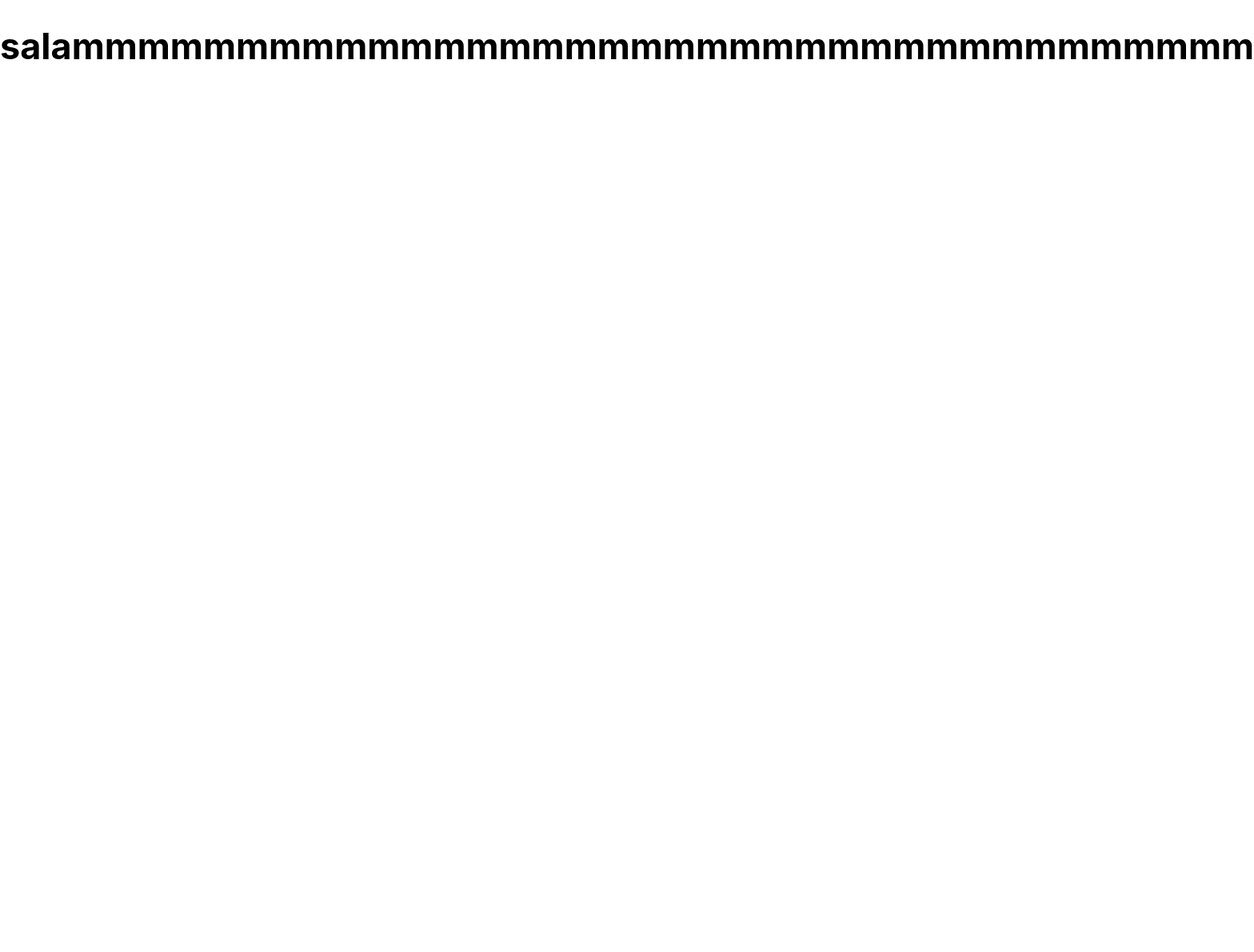
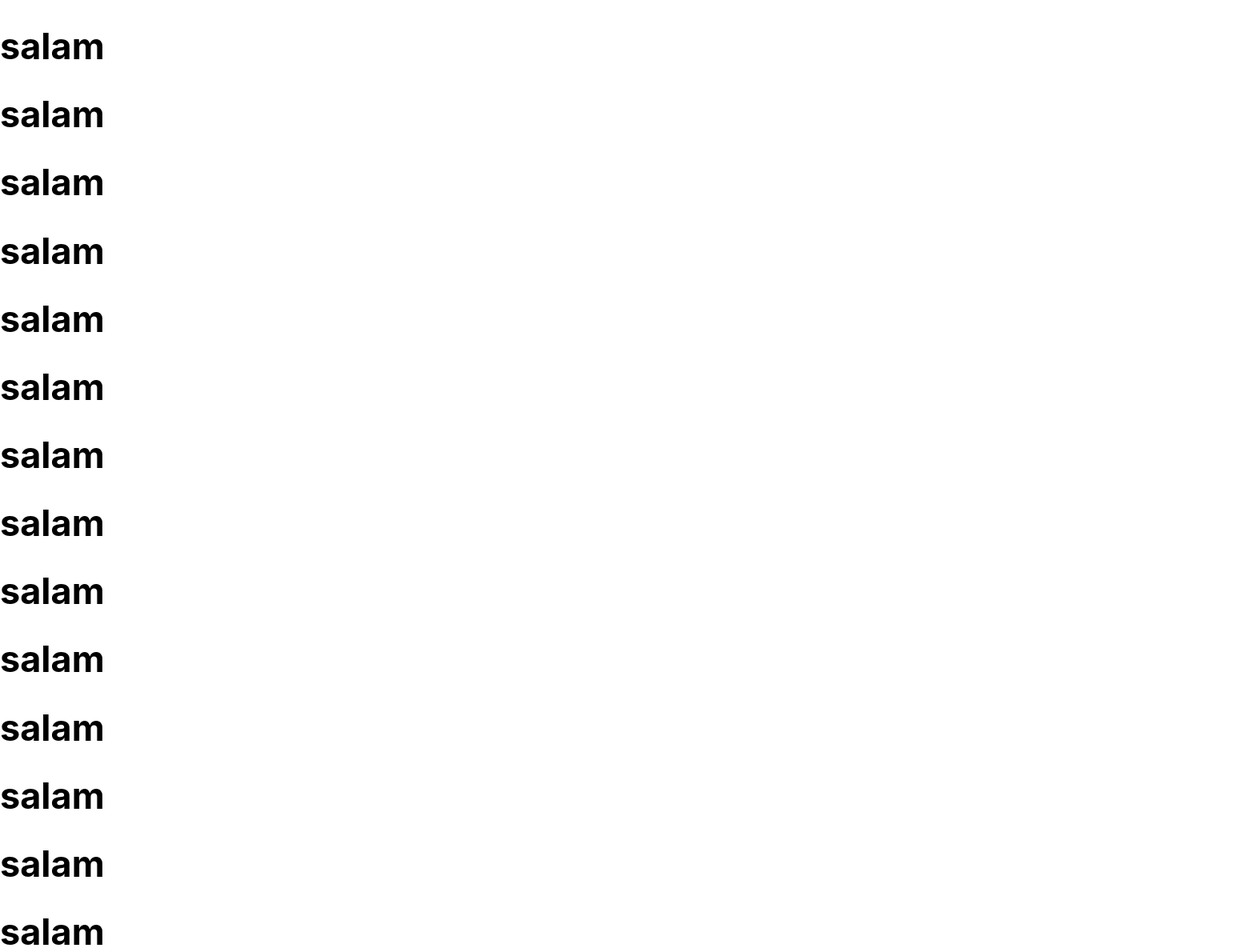
Before and after one commit to dahiAbi/mucitWeb, a React (Create React App) app: page / in a window 1280 px wide. Shown: the top 1190 px of the page at 80% size, 1568 px wide, since content can reach past the window. Before the commit the page ends 800 px from the top, so only its background shows below. Built offline with nearby package versions, Linux system fonts and the light colour scheme; no server answers.

Commit message:
Update App.js

```diff
--- a/src/App.js
+++ b/src/App.js
@@ -12,7 +12,25 @@ function App() {
     }
     getDate();
   }, []);
-  return <h1>salammmmmmmmmmmmmmmmmmmmmmmmmmmmmmmmmmmm</h1>;
+  return (
+    <div>
+      <h1>salam</h1>
+      <h1>salam</h1>
+      <h1>salam</h1>
+      <h1>salam</h1>
+      <h1>salam</h1>
+      <h1>salam</h1>
+      <h1>salam</h1>
+      <h1>salam</h1>
+      <h1>salam</h1>
+      <h1>salam</h1>
+      <h1>salam</h1>
+      <h1>salam</h1>
+      <h1>salam</h1>
+      <h1>salam</h1>
+      <h1>salam</h1>
+    </div>
+  );
 }
 
 export default App;
```
